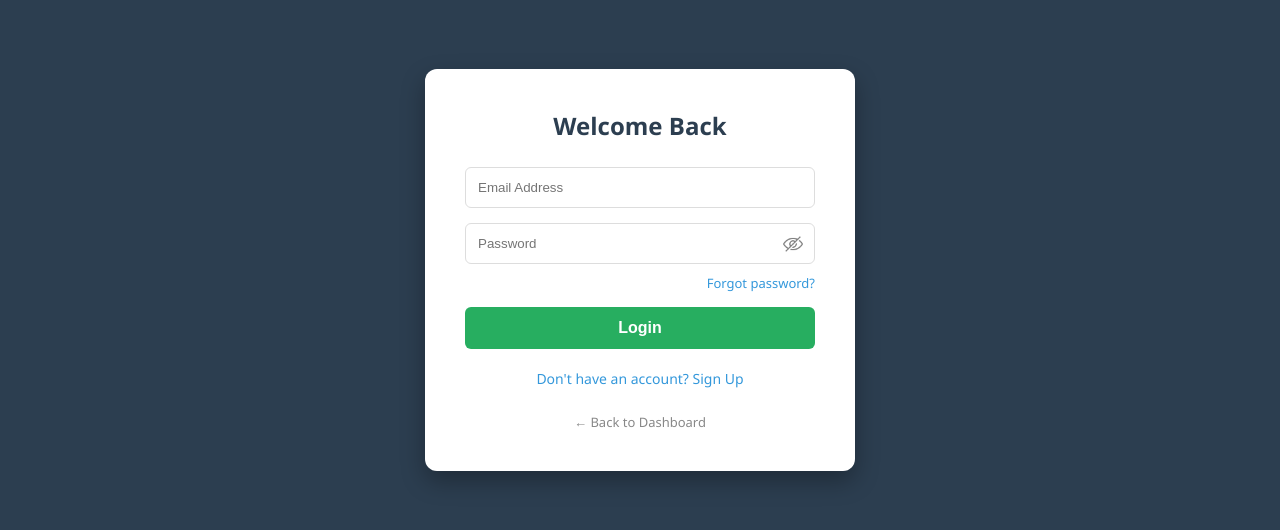
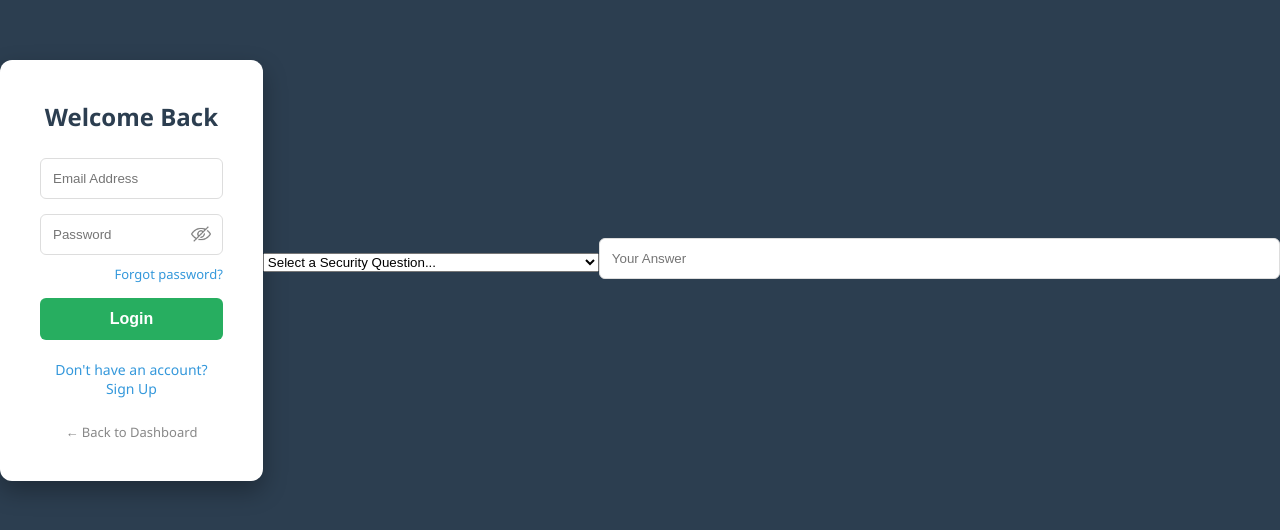
Before and after one commit to enhui110/FYP, a website: page public/auth.html in a window 1280 px wide. Shown: the part 130-660 px from the top of the page. Drawn offline with Linux system fonts and the light colour scheme.

Commit message:
add security question features

```diff
--- a/public/auth.html
+++ b/public/auth.html
@@ -125,7 +125,7 @@
             user-select: none;
             display: block;
             text-align: right;
-            margin: -5px 0 15px 0; /* 调整间距 */
+            margin: -5px 0 15px 0;
         }
 
         .forgot-inline:hover {
@@ -158,7 +158,10 @@
         .modal-overlay {
             display: none;
             position: fixed;
-            top: 0; left: 0; right: 0; bottom: 0;
+            top: 0;
+            left: 0;
+            right: 0;
+            bottom: 0;
             background: rgba(0, 0, 0, 0.5);
             z-index: 1000;
             align-items: center;
@@ -176,8 +179,15 @@
         }
 
         @keyframes fadeIn {
-            from { opacity: 0; transform: translateY(-10px); }
-            to { opacity: 1; transform: translateY(0); }
+            from {
+                opacity: 0;
+                transform: translateY(-10px);
+            }
+
+            to {
+                opacity: 1;
+                transform: translateY(0);
+            }
         }
     </style>
 </head>
@@ -217,7 +227,8 @@
 
                 <div class="password-wrapper">
                     <input type="password" id="signup-confirm-password" placeholder="Confirm Password" required>
-                    <span class="password-toggle-icon" onclick="togglePasswordVisibility('signup-confirm-password', this)">
+                    <span class="password-toggle-icon"
+                        onclick="togglePasswordVisibility('signup-confirm-password', this)">
                         <img src="pic/hide.png" width="20" height="20" alt="Hide">
                     </span>
                 </div>
@@ -233,15 +244,18 @@
                 <input type="email" id="reset-email" placeholder="Email Address" required>
 
                 <div class="password-wrapper">
-                    <input type="password" id="reset-password" placeholder="New Password (min 6 chars)" minlength="6" required>
+                    <input type="password" id="reset-password" placeholder="New Password (min 6 chars)" minlength="6"
+                        required>
                     <span class="password-toggle-icon" onclick="togglePasswordVisibility('reset-password', this)">
                         <img src="pic/hide.png" width="20" height="20" alt="Hide">
                     </span>
                 </div>
 
                 <div class="password-wrapper">
-                    <input type="password" id="reset-confirm-password" placeholder="Confirm New Password" minlength="6" required>
-                    <span class="password-toggle-icon" onclick="togglePasswordVisibility('reset-confirm-password', this)">
+                    <input type="password" id="reset-confirm-password" placeholder="Confirm New Password" minlength="6"
+                        required>
+                    <span class="password-toggle-icon"
+                        onclick="togglePasswordVisibility('reset-confirm-password', this)">
                         <img src="pic/hide.png" width="20" height="20" alt="Hide">
                     </span>
                 </div>
@@ -253,13 +267,36 @@
         <a href="index.html" class="back-link">← Back to Dashboard</a>
     </div>
 
+    <select id="security-question" class="input-box" required style="margin-bottom: 16px;">
+        <option value="" disabled selected>Select a Security Question...</option>
+
+        <!--Questions-->
+        <option value="What is your favorite musical instrument?">What is your favorite musical instrument?</option>
+        <option value="Who is your favorite music composer or artist?">Who is your favorite music composer or artist?
+        </option>
+        <option value="What was the name of your first music teacher?">What was the name of your first music teacher?
+        </option>
+        <option value="What was the first song or piece you learned to play?">What was the first song or piece you
+            learned to play?</option>
+        <option value="What was the name of your first pet?">What was the name of your first pet?</option>
+        <option value="In what city were you born?">In what city were you born?</option>
+        <option value="What is your mother's maiden name?">What is your mother's maiden name?</option>
+        <option value="What was the name of your first elementary school?">What was the name of your first elementary
+            school?</option>
+        <option value="What was your childhood nickname?">What was your childhood nickname?</option>
+    </select>
+
+    <input type="text" id="security-answer" class="input-box" placeholder="Your Answer" required
+        style="margin-bottom: 24px;">
+
     <!-- Alert Modal -->
     <div id="alert-modal" class="modal-overlay">
         <div class="modal-content">
             <h3 id="alert-title" style="margin-top: 0; color: var(--primary);">Notification</h3>
             <p id="alert-msg" style="font-size: 15px; color: #555; white-space: pre-wrap;"></p>
             <div style="display: flex; justify-content: center; margin-top: 20px;">
-                <button type="button" class="btn" style="background: var(--info); color: white; width: 100%;" onclick="closeModal('alert-modal')">OK</button>
+                <button type="button" class="btn" style="background: var(--info); color: white; width: 100%;"
+                    onclick="closeModal('alert-modal')">OK</button>
             </div>
         </div>
     </div>
@@ -267,7 +304,7 @@
     <script>
         const API = window.location.hostname === 'localhost' ? "http://localhost:3000/api" : "/api";
         const originalFetch = window.fetch;
-        window.fetch = function(url, options) {
+        window.fetch = function (url, options) {
             if (typeof url === 'string' && url.includes('http://localhost:3000')) {
                 url = url.replace('http://localhost:3000', '');
             }
```
